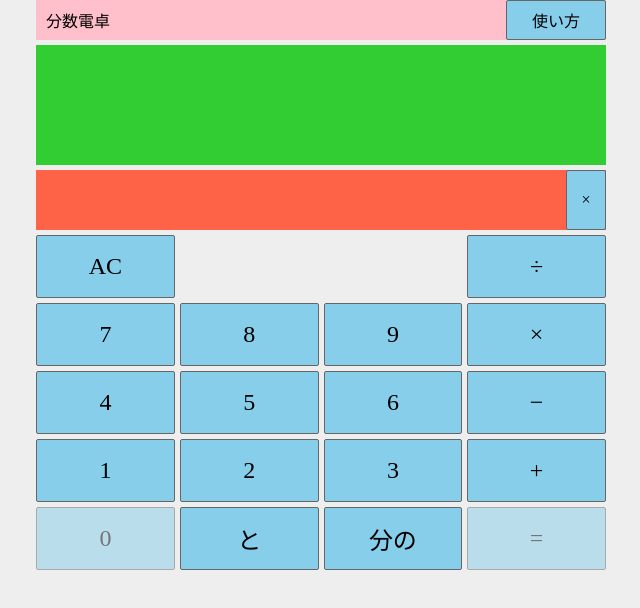
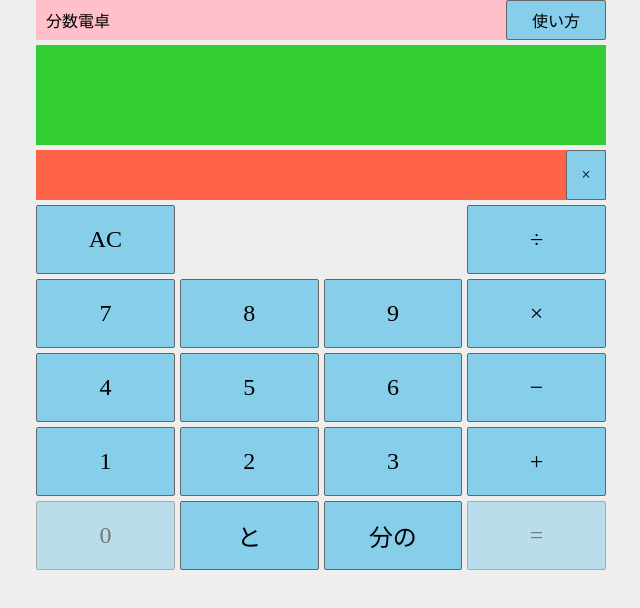
Before and after one commit to yaguruma8/fractional_calc, a plain HTML site: page index.html in a window 1280 px wide. Shown: the whole page, without its empty margins (319-959 px from the left). Drawn offline with Linux system fonts and the light colour scheme.

Commit message:
スマホのメニューバーを考慮した高さ指定に変更

```diff
--- a/css/styles.css
+++ b/css/styles.css
@@ -6,8 +6,8 @@ body {
 .container {
   display: grid;
   width: 100vw;
-  height: 100vh;
-  grid-template-rows: 40px 120px 60px 1fr;
+  height: calc(100vh - 120px);
+  grid-template-rows: 40px 100px 50px auto;
   grid-gap: 5px;
 }
 .header {
```
